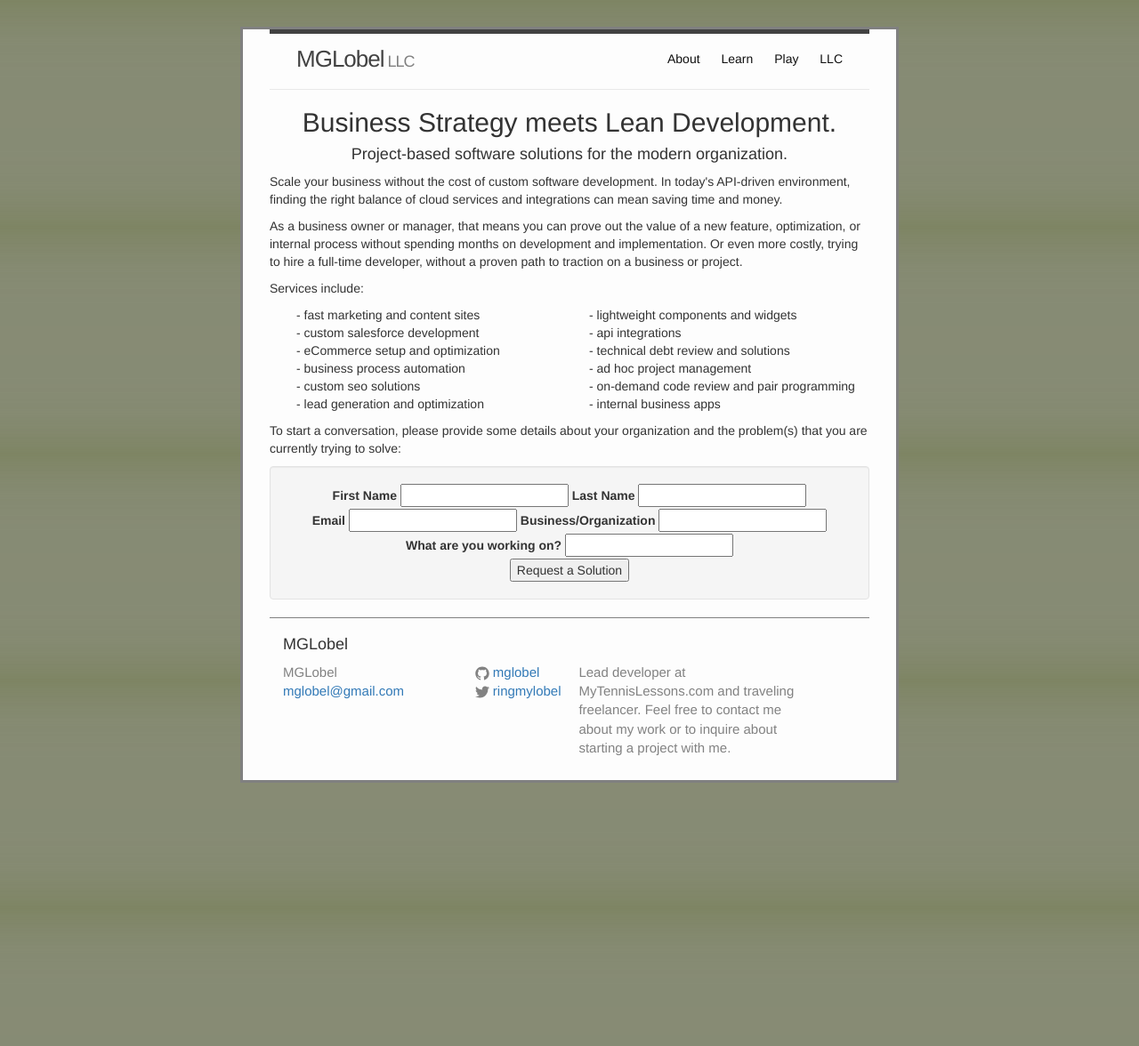
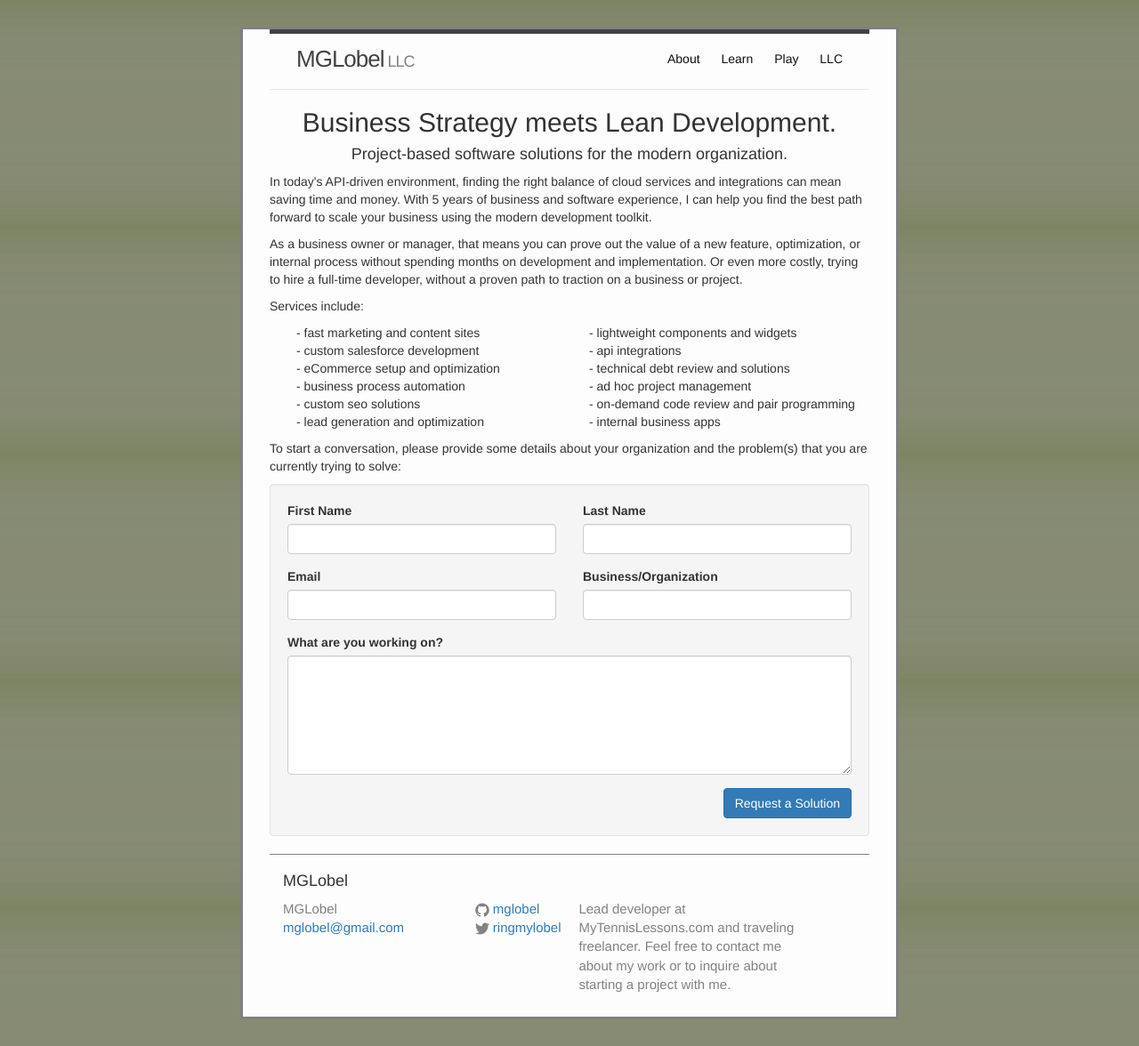
Before and after one commit to mglobel/mglobel, a Jekyll site: the page built from llc/index.html, in a window 1280 px wide. Shown: the whole page at 89% size. Built offline with Jekyll 4.4.1, drawn with Linux system fonts in a browser that asks for light colours; nearby versions of some CDN libraries.

Commit message:
style llc form

```diff
--- a/llc/index.html
+++ b/llc/index.html
@@ -10,9 +10,10 @@ permalink: /llc/
 </div>
 
 <p>
-  Scale your business without the cost of custom software development. In today's
-  API-driven environment, finding the right balance of cloud services and
-  integrations can mean saving time and money.
+  In today's API-driven environment, finding the right balance of cloud services and
+  integrations can mean saving time and money. With 5 years of business and
+  software experience, I can help you find the best path forward to scale
+  your business using the modern development toolkit.
 </p>
 <p>
   As a business owner or manager, that means you can prove out the value
@@ -69,22 +70,44 @@ To start a conversation, please provide some details about your organization
 and the problem(s) that you are currently trying to solve:
 </p>
 
-<div class="well text-center">
+<div class="well">
   <div class="row">
-    <label>First Name</label>
-    <input type="text" id="first-name" name="first-name"/>
-    <label>Last Name</label>
-    <input type="text" id="last-name" name="last-name"/>
+    <div class="col-sm-6">
+      <div class="form-group">
+        <label class="control-label">First Name</label>
+        <input class="form-control" type="text" id="first-name" name="first-name"/>
+      </div>
+    </div>
+    <div class="col-sm-6">
+      <div class="form-group">
+        <label class="control-label">Last Name</label>
+        <input class="form-control" type="text" id="last-name" name="last-name"/>
+      </div>
+    </div>
   </div>
   <div class="row">
-    <label>Email</label>
-    <input type="text" id="email" name="email"/>
-    <label>Business/Organization</label>
-    <input type="text" id="company" name="company"/>
+    <div class="col-sm-6">
+      <div class="form-group">
+        <label class="control-label">Email</label>
+        <input class="form-control" type="text" id="email" name="email"/>
+      </div>
+    </div>
+    <div class="col-sm-6">
+      <div class="form-group">
+        <label class="control-label">Business/Organization</label>
+        <input class="form-control" type="text" id="company" name="company"/>
+      </div>
+    </div>
   </div>
   <div class="row">
-    <label>What are you working on?</label>
-    <input type="text" id="description" name="description"/>
+    <div class="form-group col-sm-12">
+      <label class="control-label">What are you working on?</label>
+      <textarea class="form-control" rows="6" id="description" name="description"></textarea>
+    </div>
   </div>
-  <button type="button">Request a Solution</button>
+  <div class="row">
+    <div class="col-sm-12">
+      <button type="button" class="btn btn-primary pull-right">Request a Solution</button>
+    </div>
+  </div>
 </div>
```
Also changed, not shown: other parts of llc/index.html (+1 -1 lines).
